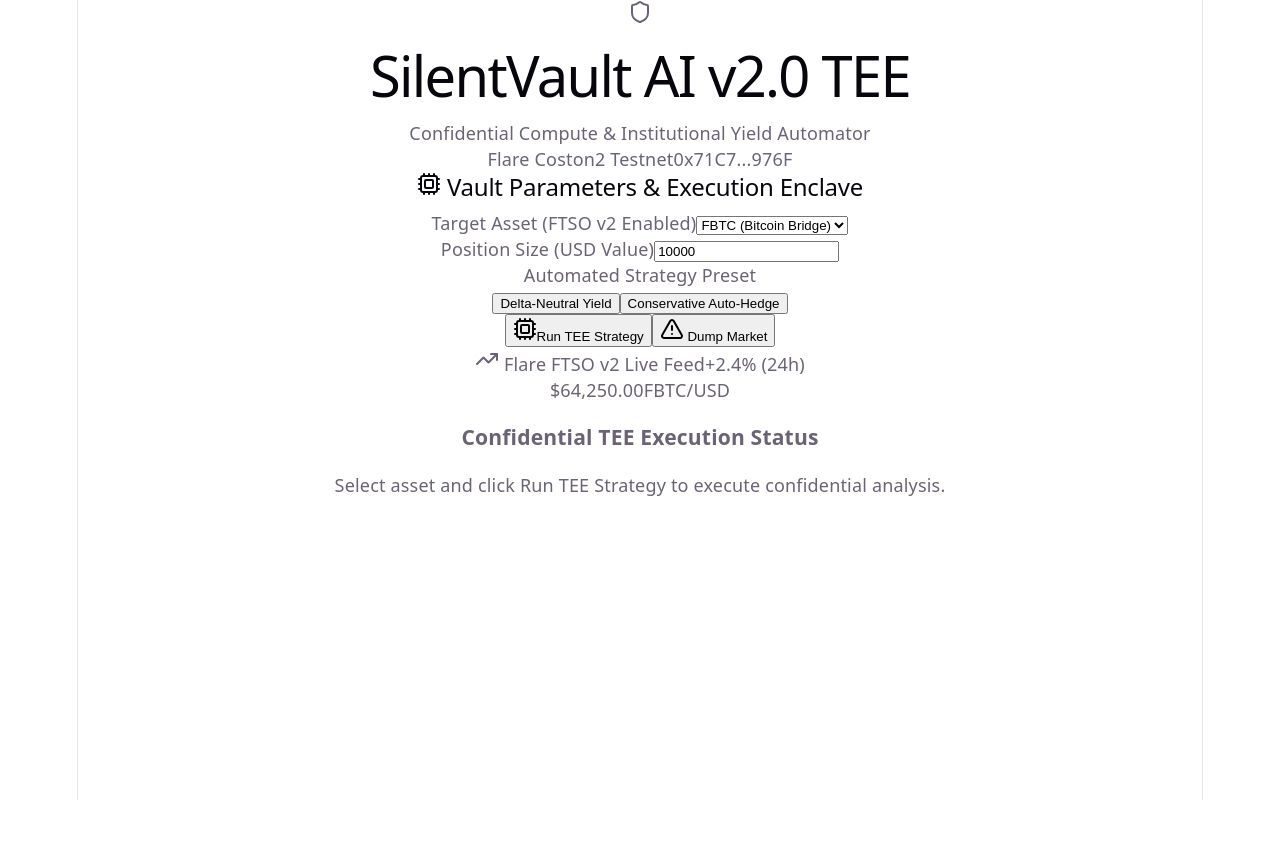
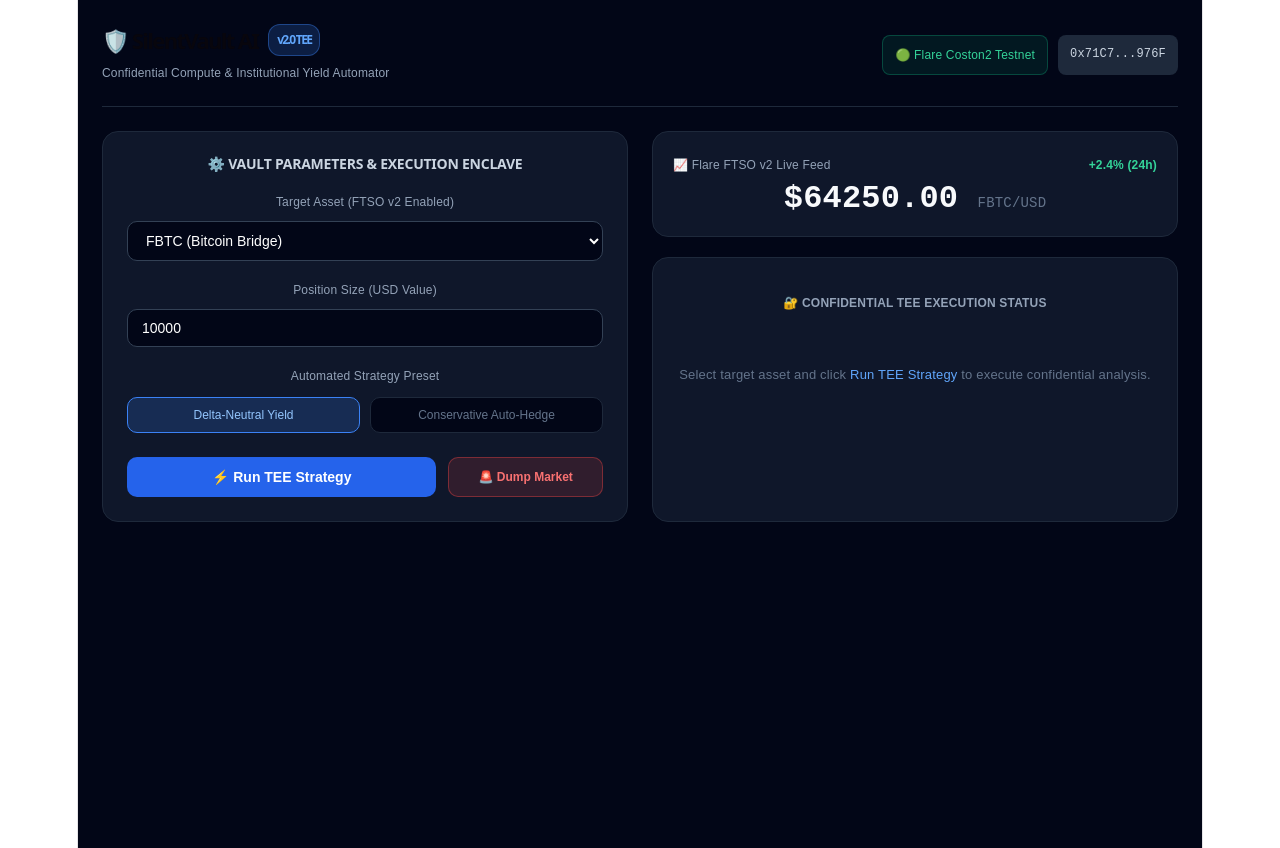
Before and after one commit to fedorov17808-svg/silentvault-ai, a React app in the folder frontend/: page / in a window 1280 px wide. Before the commit the page ends 800 px from the top, so only its background shows below. Built offline with nearby package versions, Linux system fonts and the light colour scheme; the HTML template or start-up script is replaced by a standard one.

Commit message:
style: restore standalone inline layout and multi-asset price feed

```diff
--- a/frontend/src/App.jsx
+++ b/frontend/src/App.jsx
@@ -1,5 +1,4 @@
 import React, { useState } from 'react';
-import { Shield, TrendingUp, AlertTriangle, Cpu, CheckCircle, RefreshCw } from 'lucide-react';
 
 export default function App() {
   const [selectedAsset, setSelectedAsset] = useState('FBTC');
@@ -10,12 +9,12 @@
   const [isDump, setIsDump] = useState(false);
 
   const assets = [
-    { id: 'FBTC', name: 'FBTC (Bitcoin Bridge)', price: '$64,250.00' },
-    { id: 'FXRP', name: 'FXRP (XRP Bridge)', price: '$0.5840' },
-    { id: 'FLR', name: 'FLR (Native Flare)', price: '$0.0309' },
-    { id: 'ETH', name: 'ETH (Ethereum)', price: '$3,450.00' },
-    { id: 'USDC', name: 'USDC (Stablecoin)', price: '$1.00' },
-    { id: 'SGB', name: 'SGB (Songbird)', price: '$0.0085' },
+    { id: 'FBTC', name: 'FBTC (Bitcoin Bridge)', price: '64250.00' },
+    { id: 'FXRP', name: 'FXRP (XRP Bridge)', price: '0.5840' },
+    { id: 'FLR', name: 'FLR (Native Flare)', price: '0.0309' },
+    { id: 'ETH', name: 'ETH (Ethereum)', price: '3450.00' },
+    { id: 'USDC', name: 'USDC (Stablecoin)', price: '1.0000' },
+    { id: 'SGB', name: 'SGB (Songbird)', price: '0.0085' },
   ];
 
   const handleRunStrategy = async () => {
@@ -34,17 +33,16 @@
       setAnalysis(data);
       setIsDump(false);
     } catch (err) {
-      // Резервный динамический рассчет для Vercel / offline
-      const mockPrice = selectedAsset === 'FBTC' ? 64250 : (selectedAsset === 'FXRP' ? 0.584 : 0.0309);
+      const current = assets.find(a => a.id === selectedAsset);
       setAnalysis({
-        ftso_price: mockPrice,
+        ftso_price: current.price,
         price_change_24h: '+2.4%',
         confidential_risk_score: selectedAsset === 'FBTC' ? 42 : (selectedAsset === 'SGB' ? 78 : 28),
         recommended_action: selectedAsset === 'SGB' ? 'HEDGE_REQUIRED' : 'SAFE_AUTO_YIELD',
         tee_attestation: {
           attested_by: 'Flare-Confidential-TEE (0x9a8f...)',
-          ecdsa_signature: '0x3a9b8f...7c1d2e',
-          execution_nonce: '0x8f2d...'
+          ecdsa_signature: '0x3a9b8f7c1d2e4a5b6c7d8e9f0a1b2c3d4e5f6a7b',
+          execution_nonce: '0x8f2d9e1a'
         }
       });
     } finally {
@@ -56,7 +54,7 @@
     setIsDump(true);
     setAnalysis(prev => prev ? {
       ...prev,
-      ftso_price: (prev.ftso_price * 0.72).toFixed(4),
+      ftso_price: (parseFloat(prev.ftso_price) * 0.72).toFixed(4),
       price_change_24h: '-28.4% [CRASH]',
       confidential_risk_score: 98,
       recommended_action: 'EMERGENCY_PROTECTION_EXECUTED'
@@ -66,47 +64,42 @@
   const currentAssetInfo = assets.find(a => a.id === selectedAsset);
 
   return (
-    <div className="min-h-screen bg-slate-950 text-slate-100 p-6 font-sans">
+    <div style={{ minHeight: '100vh', backgroundColor: '#020617', color: '#f8fafc', fontFamily: 'sans-serif', padding: '24px' }}>
       {/* Header */}
-      <header className="max-w-6xl mx-auto flex items-center justify-between pb-6 border-b border-slate-800">
-        <div className="flex items-center gap-3">
-          <div className="p-2.5 bg-blue-600/20 border border-blue-500/40 rounded-xl">
-            <Shield className="w-7 h-7 text-blue-400" />
-          </div>
-          <div>
-            <h1 className="text-xl font-bold flex items-center gap-2">
-              SilentVault AI <span className="text-xs px-2 py-0.5 bg-blue-500/20 border border-blue-400/30 text-blue-300 rounded-full">v2.0 TEE</span>
-            </h1>
-            <p className="text-xs text-slate-400">Confidential Compute & Institutional Yield Automator</p>
-          </div>
+      <header style={{ maxWidth: '1100px', margin: '0 auto', display: 'flex', justifyContent: 'space-between', alignItems: 'center', paddingBottom: '20px', borderBottom: '1px solid #1e293b' }}>
+        <div>
+          <h1 style={{ fontSize: '22px', fontWeight: 'bold', margin: 0, display: 'flex', alignItems: 'center', gap: '10px' }}>
+            🛡️ SilentVault AI <span style={{ fontSize: '12px', background: 'rgba(59,130,246,0.2)', color: '#60a5fa', padding: '2px 8px', borderRadius: '12px', border: '1px solid rgba(59,130,246,0.4)' }}>v2.0 TEE</span>
+          </h1>
+          <p style={{ fontSize: '12px', color: '#94a3b8', margin: '4px 0 0 0' }}>Confidential Compute & Institutional Yield Automator</p>
         </div>
 
-        <div className="flex items-center gap-3 text-xs">
-          <span className="px-3 py-1.5 bg-emerald-500/10 border border-emerald-500/30 text-emerald-400 rounded-lg flex items-center gap-1.5">
-            <span className="w-2 h-2 rounded-full bg-emerald-400 animate-pulse"></span> Flare Coston2 Testnet
+        <div style={{ display: 'flex', gap: '10px', fontSize: '12px' }}>
+          <span style={{ background: 'rgba(16,185,129,0.1)', color: '#34d399', padding: '6px 12px', borderRadius: '8px', border: '1px solid rgba(16,185,129,0.3)' }}>
+            🟢 Flare Coston2 Testnet
           </span>
-          <span className="px-3 py-1.5 bg-slate-800 border border-slate-700 rounded-lg text-slate-300 font-mono">
+          <span style={{ background: '#1e293b', color: '#cbd5e1', padding: '6px 12px', borderRadius: '8px', fontFamily: 'monospace' }}>
             0x71C7...976F
           </span>
         </div>
       </header>
 
-      {/* Main Grid */}
-      <main className="max-w-6xl mx-auto grid grid-cols-1 md:grid-cols-12 gap-6 mt-6">
+      {/* Grid */}
+      <main style={{ maxWidth: '1100px', margin: '24px auto 0 auto', display: 'grid', gridTemplateColumns: '1fr 1fr', gap: '24px' }}>
 
-        {/* Left Panel: Form */}
-        <div className="md:col-span-6 bg-slate-900/60 border border-slate-800 rounded-2xl p-6">
-          <h2 className="text-sm font-semibold text-slate-300 uppercase tracking-wider mb-4 flex items-center gap-2">
-            <Cpu className="w-4 h-4 text-blue-400" /> Vault Parameters & Execution Enclave
+        {/* Left Form */}
+        <div style={{ background: '#0f172a', border: '1px solid #1e293b', borderRadius: '16px', padding: '24px' }}>
+          <h2 style={{ fontSize: '14px', fontWeight: '600', color: '#cbd5e1', textTransform: 'uppercase', marginBottom: '16px' }}>
+            ⚙️ Vault Parameters & Execution Enclave
           </h2>
 
-          <div className="space-y-4">
+          <div style={{ display: 'flex', flexDirection: 'column', gap: '16px' }}>
             <div>
-              <label className="text-xs text-slate-400 block mb-1">Target Asset (FTSO v2 Enabled)</label>
+              <label style={{ fontSize: '12px', color: '#94a3b8', display: 'block', marginBottom: '6px' }}>Target Asset (FTSO v2 Enabled)</label>
               <select
                 value={selectedAsset}
                 onChange={(e) => { setSelectedAsset(e.target.value); setAnalysis(null); }}
-                className="w-full bg-slate-950 border border-slate-800 rounded-xl px-4 py-2.5 text-sm focus:outline-none focus:border-blue-500"
+                style={{ width: '100%', background: '#020617', border: '1px solid #334155', color: '#fff', padding: '10px 14px', borderRadius: '10px', fontSize: '14px' }}
               >
                 {assets.map(a => (
                   <option key={a.id} value={a.id}>{a.name}</option>
@@ -115,103 +108,97 @@
             </div>
 
             <div>
-              <label className="text-xs text-slate-400 block mb-1">Position Size (USD Value)</label>
+              <label style={{ fontSize: '12px', color: '#94a3b8', display: 'block', marginBottom: '6px' }}>Position Size (USD Value)</label>
               <input
                 type="number"
                 value={amount}
                 onChange={(e) => setAmount(e.target.value)}
-                className="w-full bg-slate-950 border border-slate-800 rounded-xl px-4 py-2.5 text-sm focus:outline-none focus:border-blue-500"
+                style={{ width: '100%', background: '#020617', border: '1px solid #334155', color: '#fff', padding: '10px 14px', borderRadius: '10px', fontSize: '14px', boxSizing: 'border-box' }}
               />
             </div>
 
             <div>
-              <label className="text-xs text-slate-400 block mb-2">Automated Strategy Preset</label>
-              <div className="grid grid-cols-2 gap-3">
+              <label style={{ fontSize: '12px', color: '#94a3b8', display: 'block', marginBottom: '8px' }}>Automated Strategy Preset</label>
+              <div style={{ display: 'grid', gridTemplateColumns: '1fr 1fr', gap: '10px' }}>
                 <button
                   onClick={() => setStrategy('delta-neutral')}
-                  className={`py-2 px-3 rounded-xl text-xs font-medium border transition-all ${strategy === 'delta-neutral' ? 'bg-blue-600/20 border-blue-500 text-blue-300' : 'bg-slate-950 border-slate-800 text-slate-400'}`}
+                  style={{ padding: '10px', borderRadius: '10px', fontSize: '12px', cursor: 'pointer', border: strategy === 'delta-neutral' ? '1px solid #3b82f6' : '1px solid #1e293b', background: strategy === 'delta-neutral' ? 'rgba(59,130,246,0.2)' : '#020617', color: strategy === 'delta-neutral' ? '#93c5fd' : '#64748b' }}
                 >
                   Delta-Neutral Yield
                 </button>
                 <button
                   onClick={() => setStrategy('conservative')}
-                  className={`py-2 px-3 rounded-xl text-xs font-medium border transition-all ${strategy === 'conservative' ? 'bg-blue-600/20 border-blue-500 text-blue-300' : 'bg-slate-950 border-slate-800 text-slate-400'}`}
+                  style={{ padding: '10px', borderRadius: '10px', fontSize: '12px', cursor: 'pointer', border: strategy === 'conservative' ? '1px solid #3b82f6' : '1px solid #1e293b', background: strategy === 'conservative' ? 'rgba(59,130,246,0.2)' : '#020617', color: strategy === 'conservative' ? '#93c5fd' : '#64748b' }}
                 >
                   Conservative Auto-Hedge
                 </button>
               </div>
             </div>
 
-            <div className="pt-2 grid grid-cols-12 gap-3">
+            <div style={{ display: 'grid', gridTemplateColumns: '2fr 1fr', gap: '12px', marginTop: '8px' }}>
               <button
                 onClick={handleRunStrategy}
                 disabled={loading}
-                className="col-span-8 bg-blue-600 hover:bg-blue-500 text-white font-medium py-3 px-4 rounded-xl text-sm transition-all flex items-center justify-center gap-2 shadow-lg shadow-blue-600/20 disabled:opacity-50"
+                style={{ background: '#2563eb', color: '#fff', border: 'none', padding: '12px', borderRadius: '10px', fontWeight: 'bold', cursor: 'pointer', fontSize: '14px' }}
               >
-                {loading ? <RefreshCw className="w-4 h-4 animate-spin" /> : <Cpu className="w-4 h-4" />}
-                Run TEE Strategy
+                {loading ? 'Processing...' : '⚡ Run TEE Strategy'}
               </button>
 
               <button
                 onClick={handleDumpMarket}
-                className="col-span-4 bg-red-950/40 hover:bg-red-900/60 border border-red-500/30 text-red-400 font-medium py-3 px-2 rounded-xl text-xs transition-all flex items-center justify-center gap-1"
+                style={{ background: 'rgba(239,68,68,0.15)', border: '1px solid rgba(239,68,68,0.4)', color: '#f87171', padding: '12px', borderRadius: '10px', fontWeight: 'bold', cursor: 'pointer', fontSize: '12px' }}
               >
-                <AlertTriangle className="w-3.5 h-3.5" /> Dump Market
+                🚨 Dump Market
               </button>
             </div>
           </div>
         </div>
 
-        {/* Right Panel: Live Oracle & TEE Results */}
-        <div className="md:col-span-6 space-y-6">
-          {/* Oracle Card */}
-          <div className="bg-slate-900/60 border border-slate-800 rounded-2xl p-6">
-            <div className="flex items-center justify-between mb-2">
-              <span className="text-xs text-slate-400 flex items-center gap-1.5">
-                <TrendingUp className="w-3.5 h-3.5 text-emerald-400" /> Flare FTSO v2 Live Feed
-              </span>
-              <span className={`text-xs font-semibold ${isDump ? 'text-red-400' : 'text-emerald-400'}`}>
+        {/* Right Info */}
+        <div style={{ display: 'flex', flexDirection: 'column', gap: '20px' }}>
+          {/* Oracle Feed Card */}
+          <div style={{ background: '#0f172a', border: '1px solid #1e293b', borderRadius: '16px', padding: '20px' }}>
+            <div style={{ display: 'flex', justifyContent: 'space-between', marginBottom: '8px' }}>
+              <span style={{ fontSize: '12px', color: '#94a3b8' }}>📈 Flare FTSO v2 Live Feed</span>
+              <span style={{ fontSize: '12px', fontWeight: 'bold', color: isDump ? '#f87171' : '#34d399' }}>
                 {analysis ? analysis.price_change_24h : '+2.4% (24h)'}
               </span>
             </div>
-            <div className="text-3xl font-extrabold font-mono text-white">
-              ${analysis ? analysis.ftso_price : currentAssetInfo.price.replace('$', '')}
-              <span className="text-xs text-slate-500 font-normal ml-2">{selectedAsset}/USD</span>
+            <div style={{ fontSize: '32px', fontWeight: 'bold', fontFamily: 'monospace' }}>
+              ${analysis ? analysis.ftso_price : currentAssetInfo.price} <span style={{ fontSize: '14px', color: '#64748b', fontWeight: 'normal' }}>{selectedAsset}/USD</span>
             </div>
           </div>
 
-          {/* TEE Analysis Result Card */}
-          <div className={`border rounded-2xl p-6 transition-all ${isDump ? 'bg-red-950/20 border-red-500/40' : 'bg-slate-900/60 border-slate-800'}`}>
-            <h3 className="text-xs font-semibold text-slate-400 uppercase tracking-wider mb-3">
-              Confidential TEE Execution Status
+          {/* TEE Result Card */}
+          <div style={{ background: isDump ? 'rgba(127,29,29,0.2)' : '#0f172a', border: isDump ? '1px solid rgba(239,68,68,0.5)' : '1px solid #1e293b', borderRadius: '16px', padding: '20px', flexGrow: 1 }}>
+            <h3 style={{ fontSize: '12px', fontWeight: '600', color: '#94a3b8', textTransform: 'uppercase', marginBottom: '16px' }}>
+              🔐 Confidential TEE Execution Status
             </h3>
 
             {analysis ? (
-              <div className="space-y-4">
-                <div className="flex items-center justify-between border-b border-slate-800/80 pb-3">
-                  <span className="text-xs text-slate-400">Risk Score:</span>
-                  <span className={`text-sm font-bold font-mono ${analysis.confidential_risk_score > 70 ? 'text-red-400' : 'text-emerald-400'}`}>
+              <div style={{ display: 'flex', flexDirection: 'column', gap: '12px' }}>
+                <div style={{ display: 'flex', justifyContent: 'space-between', borderBottom: '1px solid #1e293b', paddingBottom: '8px' }}>
+                  <span style={{ fontSize: '12px', color: '#94a3b8' }}>Risk Score:</span>
+                  <span style={{ fontSize: '14px', fontWeight: 'bold', fontFamily: 'monospace', color: analysis.confidential_risk_score > 70 ? '#f87171' : '#34d399' }}>
                     {analysis.confidential_risk_score} / 100
                   </span>
                 </div>
 
-                <div className="flex items-center justify-between border-b border-slate-800/80 pb-3">
-                  <span className="text-xs text-slate-400">Action:</span>
-                  <span className="text-xs font-mono font-bold px-2 py-1 bg-slate-800 text-blue-300 rounded">
+                <div style={{ display: 'flex', justifyContent: 'space-between', borderBottom: '1px solid #1e293b', paddingBottom: '8px' }}>
+                  <span style={{ fontSize: '12px', color: '#94a3b8' }}>Action:</span>
+                  <span style={{ fontSize: '12px', fontFamily: 'monospace', background: '#1e293b', color: '#60a5fa', padding: '4px 8px', borderRadius: '4px' }}>
                     {analysis.recommended_action}
                   </span>
                 </div>
 
-                <div className="bg-slate-950/80 p-3 rounded-xl border border-slate-800 text-[10px] font-mono space-y-1">
-                  <div className="text-slate-400 flex items-center gap-1">
-                    <CheckCircle className="w-3 h-3 text-emerald-400" /> Attested by: {analysis.tee_attestation.attested_by}
-                  </div>
-                  <div className="text-slate-500 truncate">Sig: {analysis.tee_attestation.ecdsa_signature}</div>
+                <div style={{ background: '#020617', padding: '12px', borderRadius: '8px', border: '1px solid #1e293b', fontSize: '10px', fontFamily: 'monospace' }}>
+                  <div style={{ color: '#34d399', marginBottom: '4px' }}>✔ {analysis.tee_attestation.attested_by}</div>
+                  <div style={{ color: '#64748b', wordBreak: 'break-all' }}>Sig: {analysis.tee_attestation.ecdsa_signature}</div>
                 </div>
               </div>
             ) : (
-              <div className="text-center py-6 text-slate-500 text-xs">
-                Select asset and click <span className="text-blue-400 font-medium">Run TEE Strategy</span> to execute confidential analysis.
+              <div style={{ textAlign: 'center', padding: '30px 0', color: '#64748b', fontSize: '13px' }}>
+                Select target asset and click <span style={{ color: '#60a5fa' }}>Run TEE Strategy</span> to execute confidential analysis.
               </div>
             )}
           </div>
```
